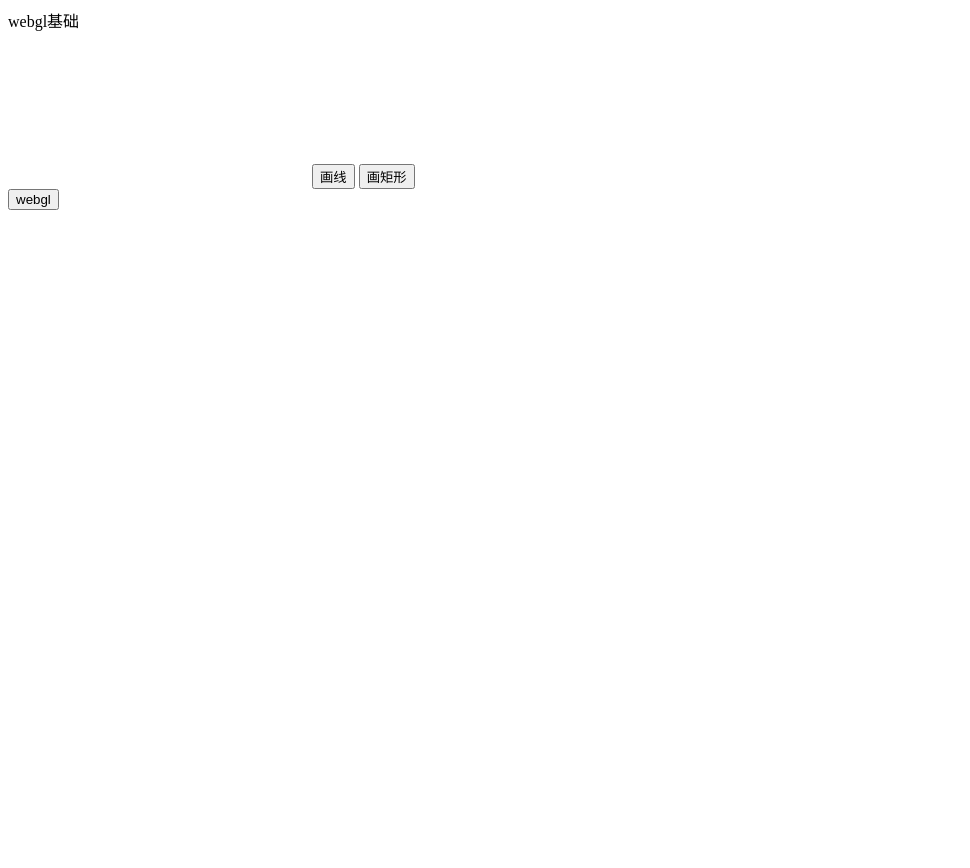
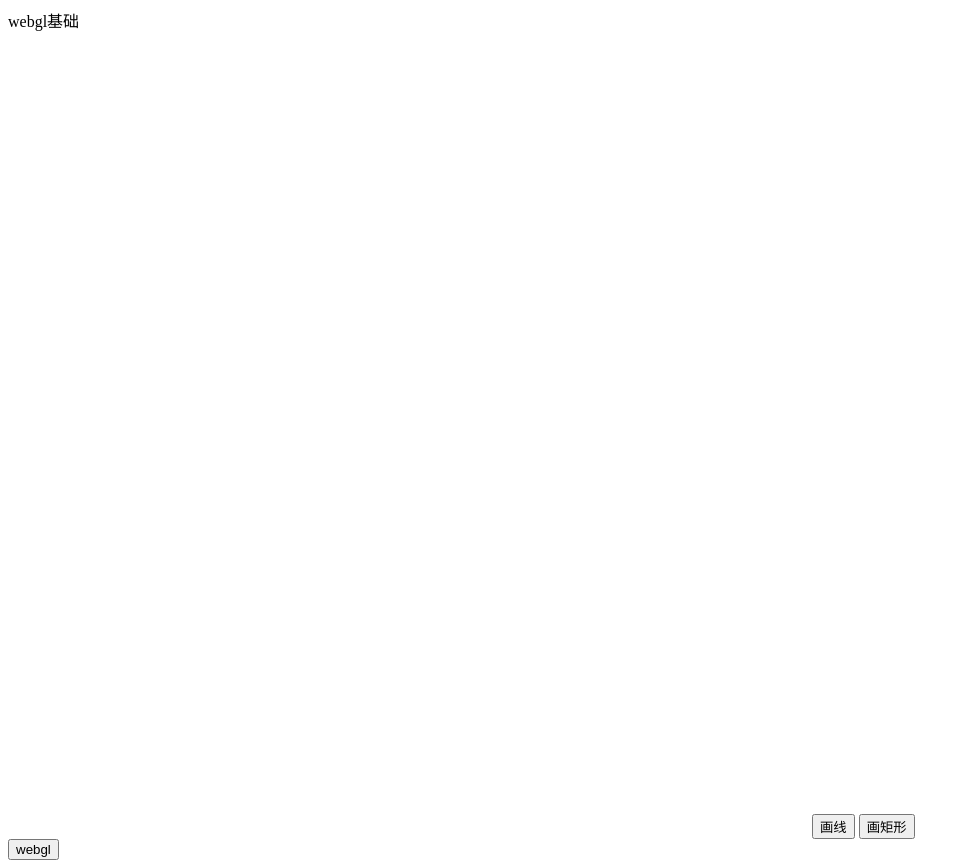
Before and after one commit to lcbhkjzw/canvas-test, a website built with Parcel: page index.html in a window 1280 px wide. Shown: the whole page, without its empty margins (0-970 px from the left). Before the commit the page ends 800 px from the top, so only its background shows below. Built offline with nearby package versions, Linux system fonts and the light colour scheme.

Commit message:
canvas 面板

```diff
--- a/index.html
+++ b/index.html
@@ -22,7 +22,7 @@
       <div class="title">
         webgl基础
       </div>
-      <canvas id="c"></canvas>
+      <canvas id="c" width="800ox" height="800px"></canvas>
       <button id="draw-line">画线</button>
       <button id="draw-rect">画矩形</button>
     </div>
```
